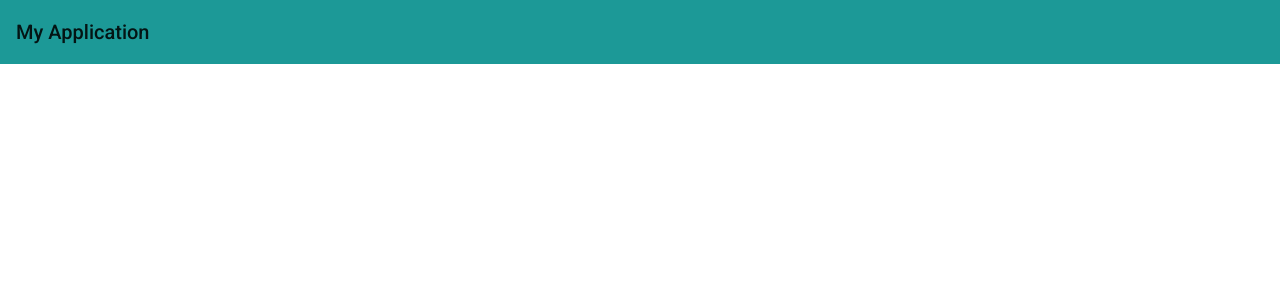
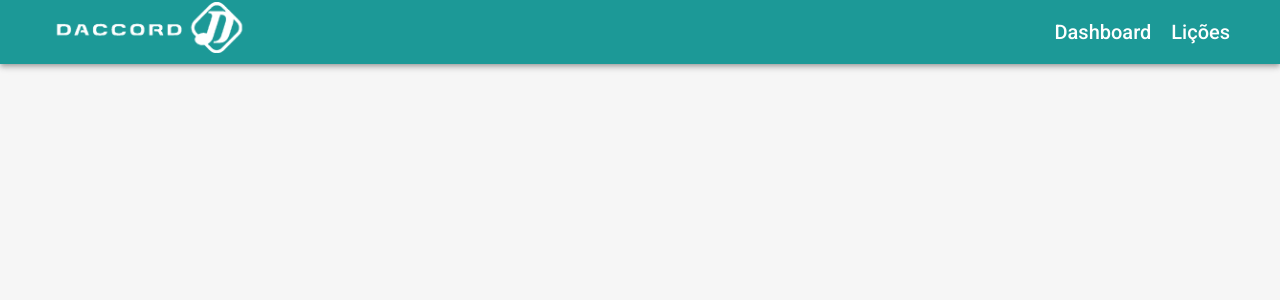
Before and after one commit to mateusntn/daccord-angular, an Angular app in the folder daccord-front/: page / in a window 1280 px wide. Shown: the top 300 px of the page. Built offline with nearby package versions, Linux system fonts and the light colour scheme.

Commit message:
Add nav and logo in Header Component

```diff
--- a/daccord-front/src/app/app.module.ts
+++ b/daccord-front/src/app/app.module.ts
@@ -6,7 +6,8 @@ import { AppComponent } from './app.component';
 import { BrowserAnimationsModule } from '@angular/platform-browser/animations';
 import { HeaderComponent } from './components/template/header/header.component';
 
-import { MatToolbarModule } from '@angular/material/toolbar'
+import { MatToolbarModule } from '@angular/material/toolbar';
+import { MatMenuModule } from '@angular/material/menu';
 
 @NgModule({
   declarations: [
@@ -17,7 +18,8 @@ import { MatToolbarModule } from '@angular/material/toolbar'
     BrowserModule,
     AppRoutingModule,
     BrowserAnimationsModule,
-    MatToolbarModule
+    MatToolbarModule,
+    MatMenuModule
   ],
   providers: [],
   bootstrap: [AppComponent]
--- a/daccord-front/src/app/components/template/header/header.component.css
+++ b/daccord-front/src/app/components/template/header/header.component.css
@@ -1,3 +1,18 @@
 .header {
     background-color: var(--green);
+    display: flex;
+    justify-content: space-between;
+    align-items: center;
+    padding: 0 50px;
 }
+
+.header nav a {
+    color: #fff;
+    text-decoration: none;
+    cursor: pointer;
+    margin-left: 20px;
+}
+
+.logo {
+    width: 200px;
+}
--- a/daccord-front/src/app/components/template/header/header.component.html
+++ b/daccord-front/src/app/components/template/header/header.component.html
@@ -1,3 +1,13 @@
-<mat-toolbar class="header">
-    <span>My Application</span>
+<mat-toolbar class="header mat-elevation-z4">
+    <a>
+        <img class="logo" src="assets/img/daccord-logo.png" alt="logo-daccord">
+    </a>
+    <nav>
+        <a>Dashboard</a>
+        <a mat-button [matMenuTriggerFor]="menu">Lições</a>
+        <mat-menu #menu="matMenu">
+            <button mat-menu-item>Listar</button>
+            <button mat-menu-item>Cadastrar</button>
+        </mat-menu>
+    </nav>
 </mat-toolbar>
--- a/daccord-front/src/styles.css
+++ b/daccord-front/src/styles.css
@@ -2,5 +2,5 @@
 html {
     --green: #1C9997;
 }
-html, body { height: 100%; }
+html, body { height: 100%; background-color: #F6F6F6;}
 body { margin: 0; font-family: Roboto, "Helvetica Neue", sans-serif; }
```
Also changed, not shown: daccord-front/src/assets/img/daccord-logo.png (added).
